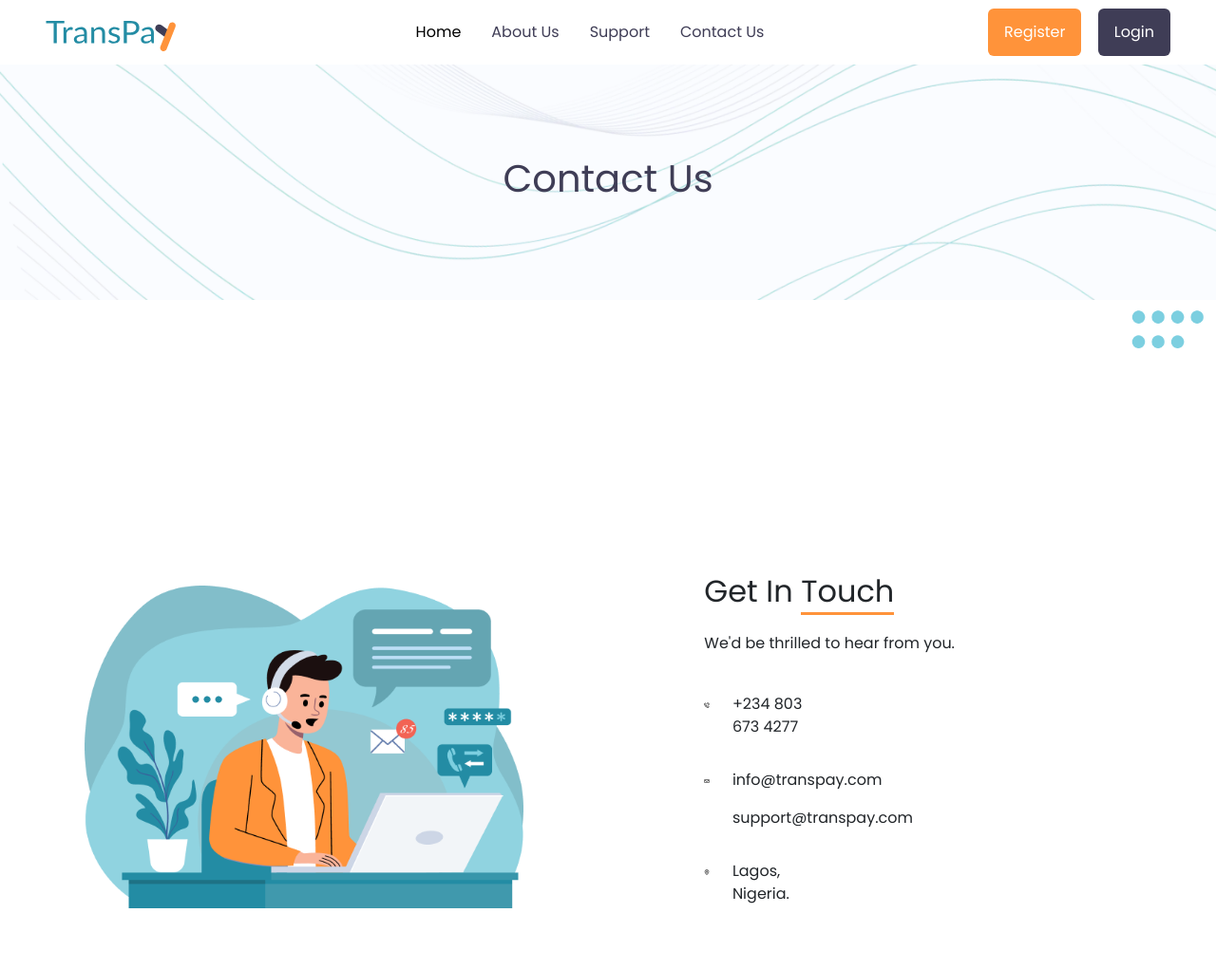
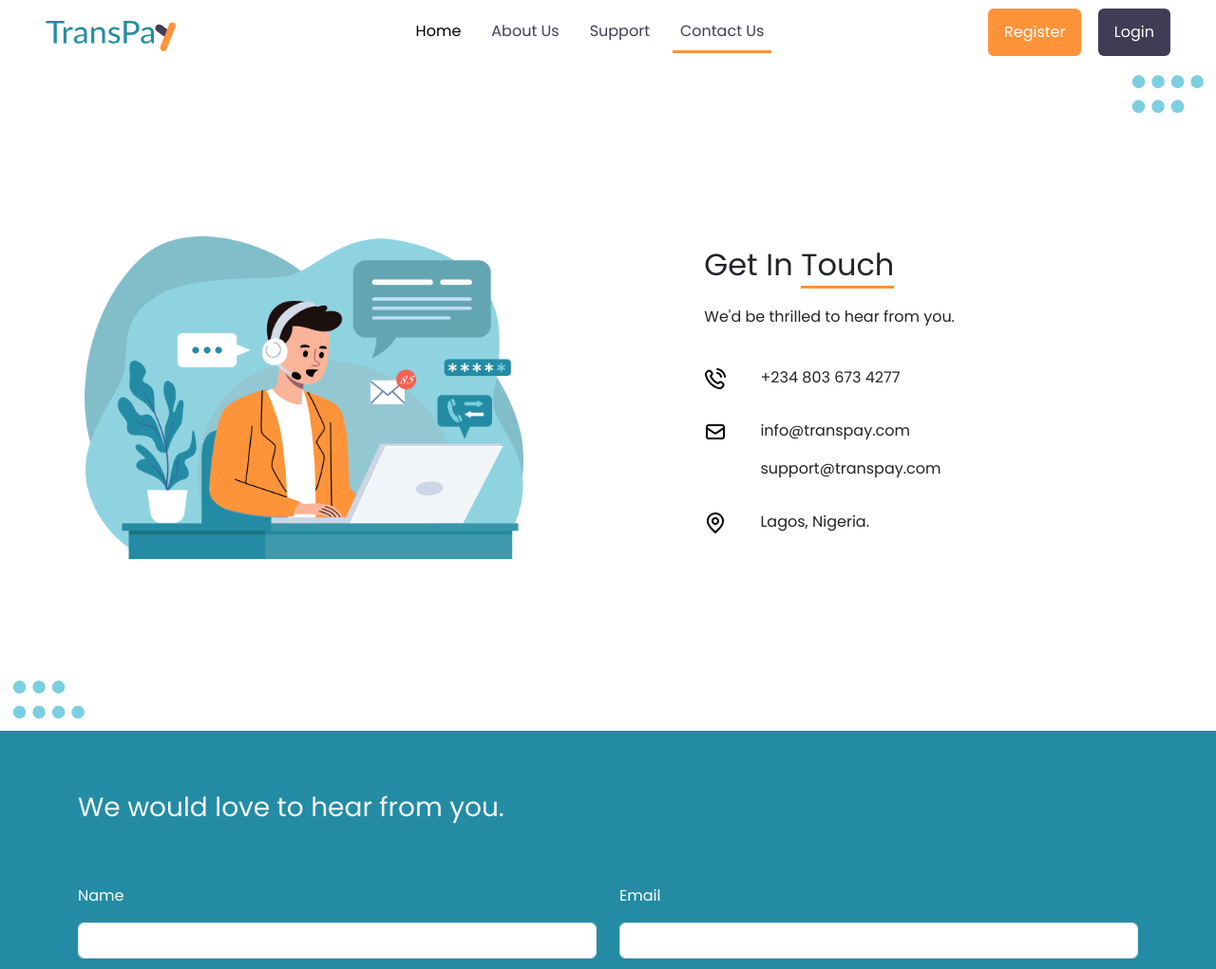
Before and after one commit to chinedugabriel/Transpay, a plain HTML site: page pages/contact.html in a window 1280 px wide. Shown: the top 1021 px of the page at 95% size. Drawn offline with nearby package versions, Linux system fonts and the light colour scheme; files whose address does not match are found by name.

Commit message:
removed all banners and added border bottom on nav

```diff
--- a/pages/contact.html
+++ b/pages/contact.html
@@ -41,7 +41,7 @@
                 <a class="nav-link" href=".././pages/support.html">Support</a>
               </li>
               <li class="nav-item mx-md-2">
-                <a class="nav-link" href=".././pages/contact.html">Contact Us</a>
+                <a class="nav-link underline-text " href=".././pages/contact.html">Contact Us</a>
               </li>
             </ul>
             <div class=" btn-group-nav mx-auto mx-md-0  mx-lg-0" >
@@ -58,7 +58,7 @@
     <!-- Nav ends Here -->
 
     <!-- banner Starts here -->
-    <section class="banner py-5">
+    <!-- <section class="banner py-5">
       <div class="container py-5">
         <div class="row">
           <div class="col-md-6 offset-md-3 text-center">
@@ -66,17 +66,17 @@
           </div>
         </div>
       </div>
-    </section>
+    </section> -->
     <!-- banner ends here -->
 
     <!-- sec1-about starts here -->
     <section class="sec-1-about py-5 position-relative">
-      <div class="container-fluid my-md-5 py-md-5">
+      <div class="container-fluid my-md-3">
         <div class="row d-flex d-sm-none">
           <div class="col-md-12">
-            <h2>
+            <h1>
               Get In <span class="underline-text">Touch</span>
-            </h2>
+            </h1>
           </div>
         </div>
         <div class="row my-md-5 py-5 ps-3 ps-md-0">
@@ -101,10 +101,10 @@
                   </div>
                 </div>
                 <div class="row mt-4">
-                  <div class="col-2 col-md-1">
+                  <div class="col-2 ">
                     <img src="../icons/phone-call-01.png" alt="" class="img-fluid">
                   </div>
-                  <div class="col-6  col-md-4">
+                  <div class="col-6 ">
                     <p>
                       +234 803 673 4277
                     </p>
@@ -112,10 +112,10 @@
                   </div>
                 </div>
                 <div class="row mt-3">
-                  <div class="col-2 col-md-1">
+                  <div class="col-2 ">
                     <img src="../icons/mail.png" alt="" class="img-fluid">
                   </div>
-                  <div class="col-6  col-md-4">
+                  <div class="col-6 ">
                     <p>
                       info@transpay.com
                     </p>
@@ -125,10 +125,10 @@
                   </div>
                 </div>
                 <div class="row mt-3">
-                  <div class="col-2 col-md-1">
+                  <div class="col-2 ">
                     <img src="../icons/marker-pin-01.png" alt="" class="img-fluid">
                   </div>
-                  <div class="col-6 col-md-4">
+                  <div class="col-6 ">
                     <p>
                       Lagos, Nigeria.
                     </p>
```
Also changed, not shown: index.html (+1 -1 lines), pages/about.html (+14 -7 lines), pages/support.html (+4 -4 lines).
